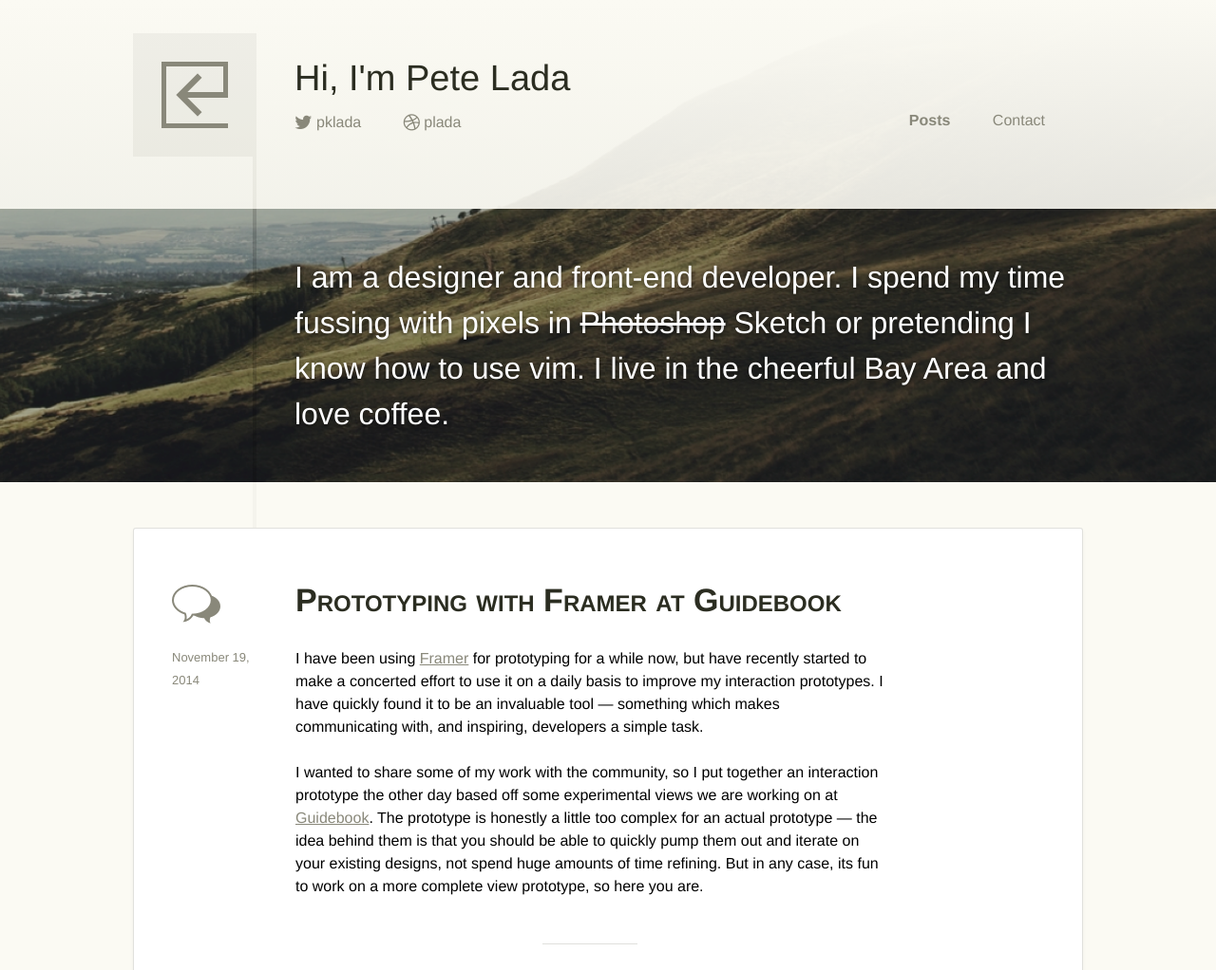
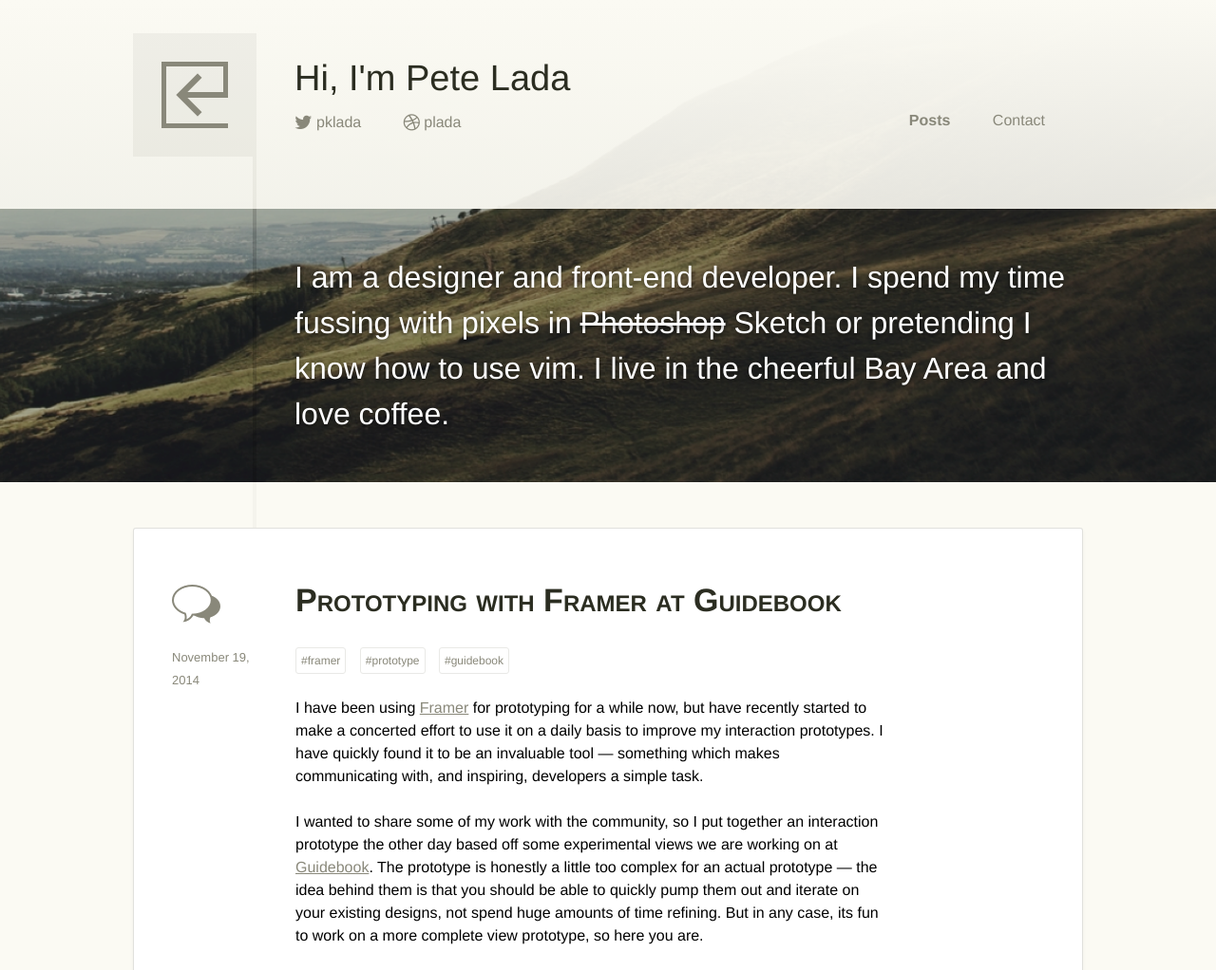
Before and after one commit to pklada/petelada-com, a Jekyll site: the page built from _posts/2014-11-19-framer-example.markdown, in a window 1280 px wide. Shown: the top 1022 px of the page at 95% size. Built offline with Jekyll 4.4.1, drawn with Linux system fonts in a browser that asks for light colours; nearby versions of some CDN libraries; some web fonts are replaced; Markdown is read by kramdown in place of the engine named in the settings; grey boxes are pictures that could not be loaded.

Commit message:
added tags and tag module

```diff
--- a/_layouts/post.html
+++ b/_layouts/post.html
@@ -10,6 +10,13 @@ layout: default
 	<div class="post">
 		<a name="post"></a>
 		<h2>{{ page.title }}</h2>
+		{% if page.tags %}
+		<div class="tags">
+			{% for tag in page.tags %}
+			<div class="tags_tag">#{{ tag }}</div>
+			{% endfor %}
+		</div>
+		{% endif %}
 		{{ content }}
 	</div>
 	<div class="post-actions">
--- a/_posts/2014-11-19-framer-example.markdown
+++ b/_posts/2014-11-19-framer-example.markdown
@@ -6,6 +6,7 @@ custom-button-url: "/assets/guidebook-search.framer.zip"
 custom-button-title: "Download Framer file"
 custom-button-class: button-download
 img: "/images/guidebook-search.gif"
+tags: ['framer', 'prototype', 'guidebook']
 ---
 
 I have been using [Framer](http://framerjs.com) for prototyping for a while now, but have recently started to make a concerted effort to use it on a daily basis to improve my interaction prototypes. I have quickly found it to be an invaluable tool &mdash; something which makes communicating with, and inspiring, developers a simple task.
--- a/css/app.css
+++ b/css/app.css
@@ -1289,3 +1289,22 @@ button:hover,
     margin-top: 0;
   }
 }
+
+/* line 3, ../sass/modules/tags.scss */
+.tags {
+  margin-bottom: 1.5em;
+}
+
+/* line 7, ../sass/modules/tags.scss */
+.tags_tag {
+  display: inline-block;
+  font-size: 0.75em;
+  line-height: 2em;
+  color: #89887A;
+  margin-right: 10px;
+  border: 1px solid #e9e9e6;
+  padding: 1px 5px;
+  -moz-border-radius: 3px;
+  -webkit-border-radius: 3px;
+  border-radius: 3px;
+}
--- a/sass/app.scss
+++ b/sass/app.scss
@@ -16,3 +16,4 @@
 @import 'modules/buttons';
 @import 'modules/footer';
 @import 'modules/img';
+@import 'modules/tags';
```
Also changed, not shown: css/modules/tags.css (added, +76 -0 lines), sass/modules/tags.scss (added, +15 -0 lines).
